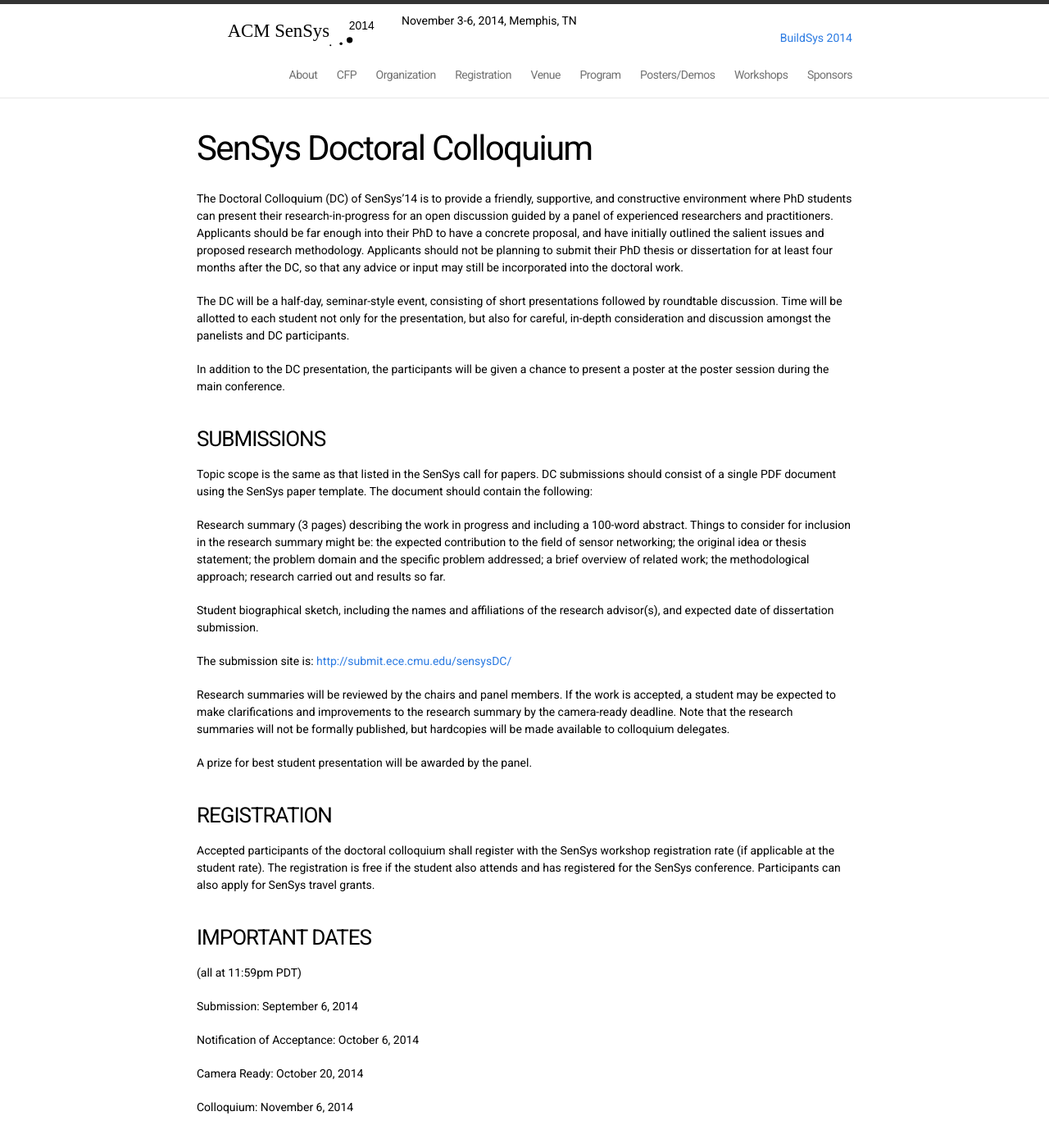
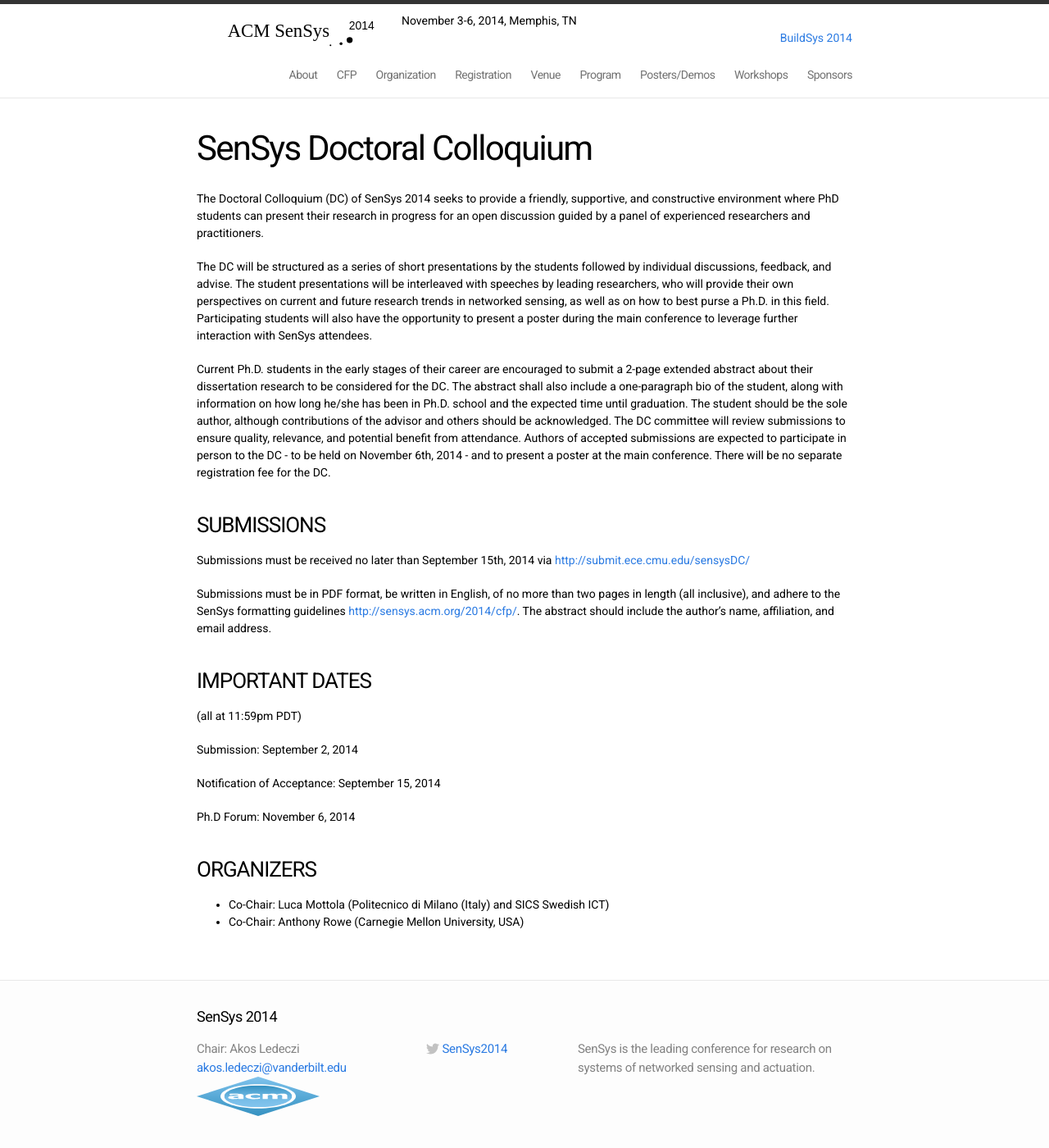
Before and after one commit to rfdickerson/acm-sensys2014-website, a Jekyll site: the page built from doctoral.md, in a window 1280 px wide and 1400 px high. Shown: the whole window at 82% size. Built offline with Jekyll 4.4.1, drawn with Linux system fonts in a browser that asks for light colours; some of the changed text lies outside the part shown.

Commit message:
Added the doctoral colloquium page and changed links in the workshop page

```diff
--- a/doctoral.md
+++ b/doctoral.md
@@ -4,41 +4,51 @@ title: SenSys Doctoral Colloquium
 permalink: /dc/
 ---
 
+The Doctoral Colloquium (DC) of SenSys 2014 seeks to provide a
+friendly, supportive, and constructive environment where PhD students
+can present their research in progress for an open discussion guided
+by a panel of experienced researchers and practitioners.
 
-The Doctoral Colloquium (DC) of SenSys'14 is to provide a friendly, supportive, and constructive environment where PhD students can present their research-in-progress for an open discussion guided by a panel of experienced researchers and practitioners. Applicants should be far enough into their PhD to have a concrete proposal, and have initially outlined the salient issues and proposed research methodology. Applicants should not be planning to submit their PhD thesis or dissertation for at least four months after the DC, so that any advice or input may still be incorporated into the doctoral work.
+The DC will be structured as a series of short presentations by the
+students followed by individual discussions, feedback, and advise. The
+student presentations will be interleaved with speeches by leading
+researchers, who will provide their own perspectives on current and
+future research trends in networked sensing, as well as on how to best
+purse a Ph.D. in this field. Participating students will also have the
+opportunity to present a poster during the main conference to leverage
+further interaction with SenSys attendees.
 
-The DC will be a half-day, seminar-style event, consisting of short presentations followed by roundtable discussion. Time will be allotted to each student not only for the presentation, but also for careful, in-depth consideration and discussion amongst the panelists and DC participants.
-
-In addition to the DC presentation, the participants will be given a chance to present a poster at the poster session during the main conference.
+Current Ph.D. students in the early stages of their career are
+encouraged to submit a 2-page extended abstract about their
+dissertation research to be considered for the DC. The abstract shall
+also include a one-paragraph bio of the student, along with
+information on how long he/she has been in Ph.D. school and the
+expected time until graduation. The student should be the sole author,
+although contributions of the advisor and others should be
+acknowledged. The DC committee will review submissions to ensure
+quality, relevance, and potential benefit from attendance. Authors of
+accepted submissions are expected to participate in person to the DC -
+to be held on November 6th, 2014 - and to present a poster at the main
+conference. There will be no separate registration fee for the DC.
 
 ### SUBMISSIONS ###
-Topic scope is the same as that listed in the SenSys call for papers. DC submissions should consist of a single PDF document using the SenSys paper template. The document should contain the following:
+Submissions must be received no later than September 15th, 2014 via  [http://submit.ece.cmu.edu/sensysDC/](http://submit.ece.cmu.edu/sensysDC/)
 
-Research summary (3 pages) describing the work in progress and including a 100-word abstract. Things to consider for inclusion in the research summary might be: the expected contribution to the field of sensor networking; the original idea or thesis statement; the problem domain and the specific problem addressed; a brief overview of related work; the methodological approach; research carried out and results so far.
-
-Student biographical sketch, including the names and affiliations of the research advisor(s), and expected date of dissertation submission.
-
-The submission site is: [http://submit.ece.cmu.edu/sensysDC/](http://submit.ece.cmu.edu/sensysDC/)
-
-Research summaries will be reviewed by the chairs and panel members. If the work is accepted, a student may be expected to make clarifications and improvements to the research summary by the camera-ready deadline. Note that the research summaries will not be formally published, but hardcopies will be made available to colloquium delegates.
-
-A prize for best student presentation will be awarded by the panel.
-
-
-### REGISTRATION ###
-Accepted participants of the doctoral colloquium shall register with the SenSys workshop registration rate (if applicable at the student rate). The registration is free if the student also attends and has registered for the SenSys conference. Participants can also apply for SenSys travel grants.
+Submissions must be in PDF format, be written in English, of no
+more than two pages in length (all inclusive), and adhere to the SenSys
+formatting guidelines [http://sensys.acm.org/2014/cfp/](http://sensys.acm.org/2014/cfp/). The
+abstract should include the author's name, affiliation, and email
+address.
 
 ### IMPORTANT DATES ###
 (all at 11:59pm PDT)
 
-Submission: September 6, 2014
+Submission: September 2, 2014
 
-Notification of Acceptance: October 6, 2014
+Notification of Acceptance: September 15, 2014
 
-Camera Ready: October 20, 2014
-
-Colloquium: November 6, 2014
+Ph.D Forum: November 6, 2014
 
 ### ORGANIZERS ###
++ Co-Chair: Luca Mottola (Politecnico di Milano (Italy) and SICS Swedish ICT)
 + Co-Chair: Anthony Rowe (Carnegie Mellon University, USA)
-+ Co-Chair: Luca Mottola (The Swedish Institute of Computer Science, Sweden)
```
Also changed, not shown: workshops.md (+1 -1 lines).
